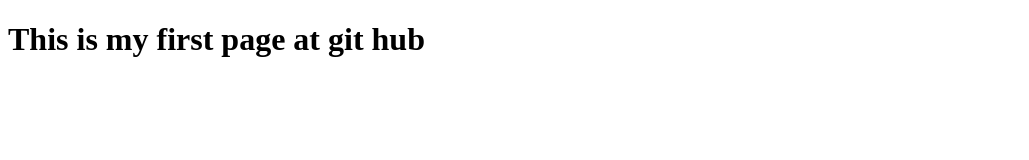
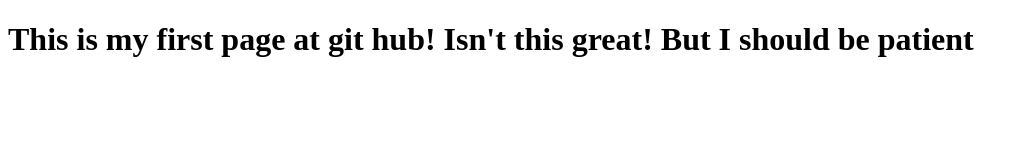
Before and after one commit to Nirajcse07/coursera-test, a plain HTML site: page sites/index.html in a window 1280 px wide. Shown: the whole page, without its empty margins (0-1029 px from the left). Drawn offline with Linux system fonts and the light colour scheme.

Commit message:
more changes

```diff
--- a/sites/index.html
+++ b/sites/index.html
@@ -4,6 +4,6 @@
 	<title>Hello Coursera!</title>
 </head>
 <body>
-<h1> This is my first page at git hub </h1>
+<h1> This is my first page at git hub! Isn't this great! But I should be patient </h1>
 </body>
 </html>
```
